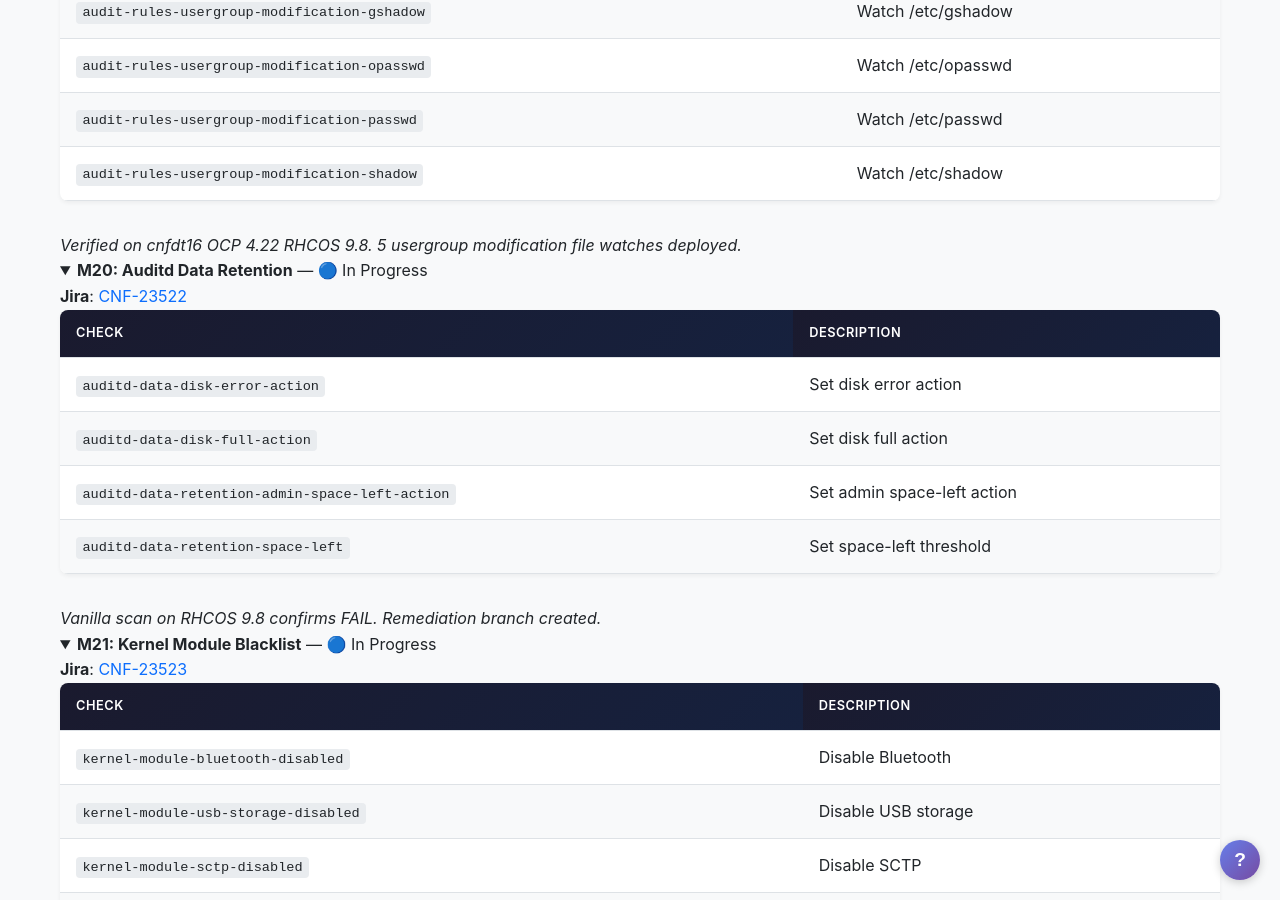
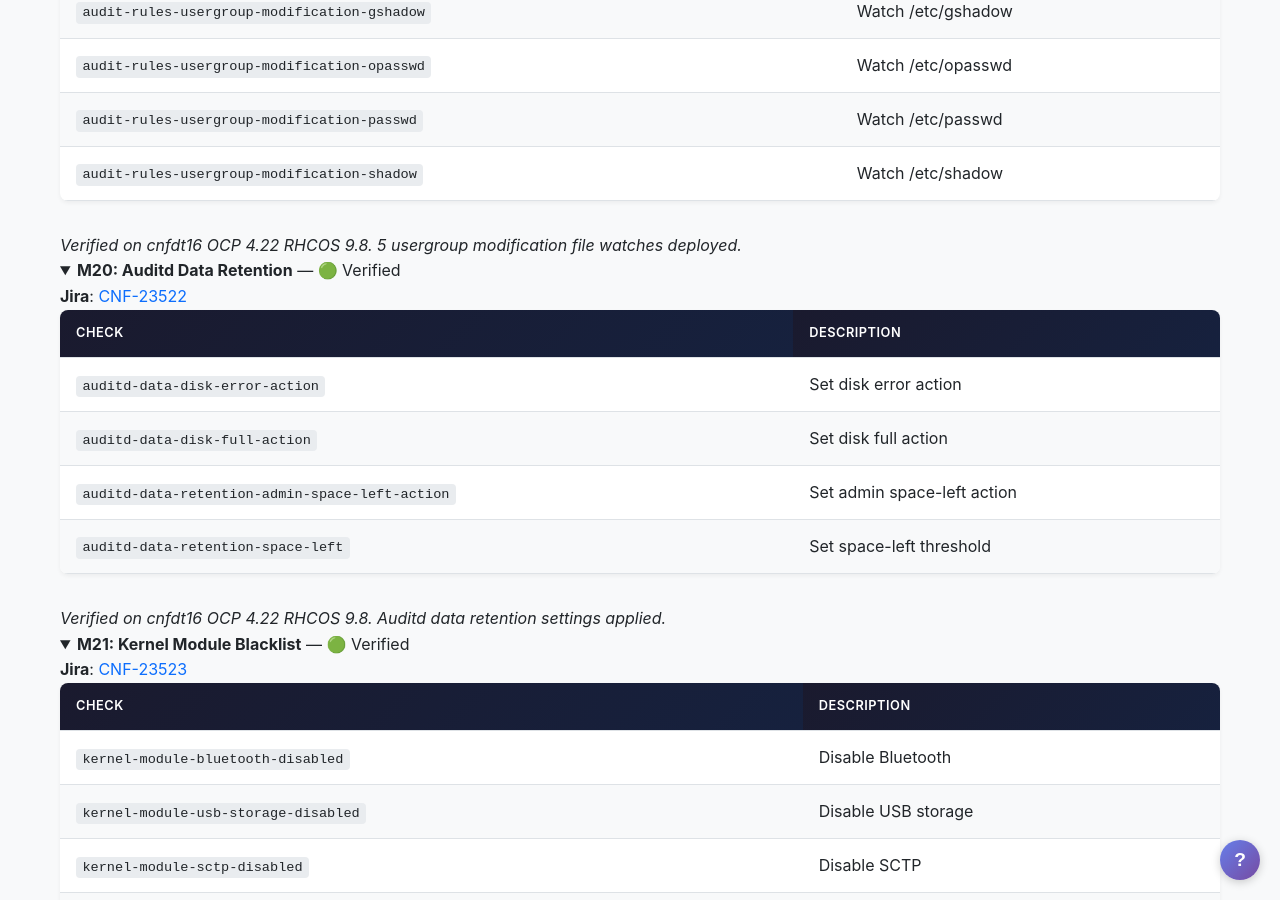
Before and after one commit to sebrandon1/compliance-scripts, a Jekyll site: the page built from docs/versions/4.22/remediations.md, in a window 1280 px wide and 900 px high, scrolled down 13760 px. Built offline with Jekyll 4.4.1, drawn with Linux system fonts in a browser that asks for light colours; some of the changed text lies outside the part shown.

Commit message:
Mark M20, M21 as verified after cluster testing

```diff
--- a/docs/_data/tracking.json
+++ b/docs/_data/tracking.json
@@ -424,13 +424,13 @@
       "jira": "CNF-23522",
       "pr": null,
       "compare": null,
-      "status": "in_progress",
+      "status": "verified",
       "jira_status": null,
       "pr_state": null,
       "prev_group": "M19",
       "next_group": "M21",
       "last_sync": "2026-05-04",
-      "status_note": "Vanilla scan on RHCOS 9.8 confirms FAIL. Remediation branch created.",
+      "status_note": "Verified on cnfdt16 OCP 4.22 RHCOS 9.8. Auditd data retention settings applied.",
       "platform": "rhcos"
     },
     "M21": {
@@ -441,13 +441,13 @@
       "jira": "CNF-23523",
       "pr": null,
       "compare": null,
-      "status": "in_progress",
+      "status": "verified",
       "jira_status": null,
       "pr_state": null,
       "prev_group": "M20",
       "next_group": "M22",
       "last_sync": "2026-05-04",
-      "status_note": "Vanilla scan on RHCOS 9.8 confirms FAIL. Remediation branch created.",
+      "status_note": "Verified on cnfdt16 OCP 4.22 RHCOS 9.8. 18 kernel module blacklist files deployed.",
       "platform": "rhcos"
     },
     "M22": {
```
